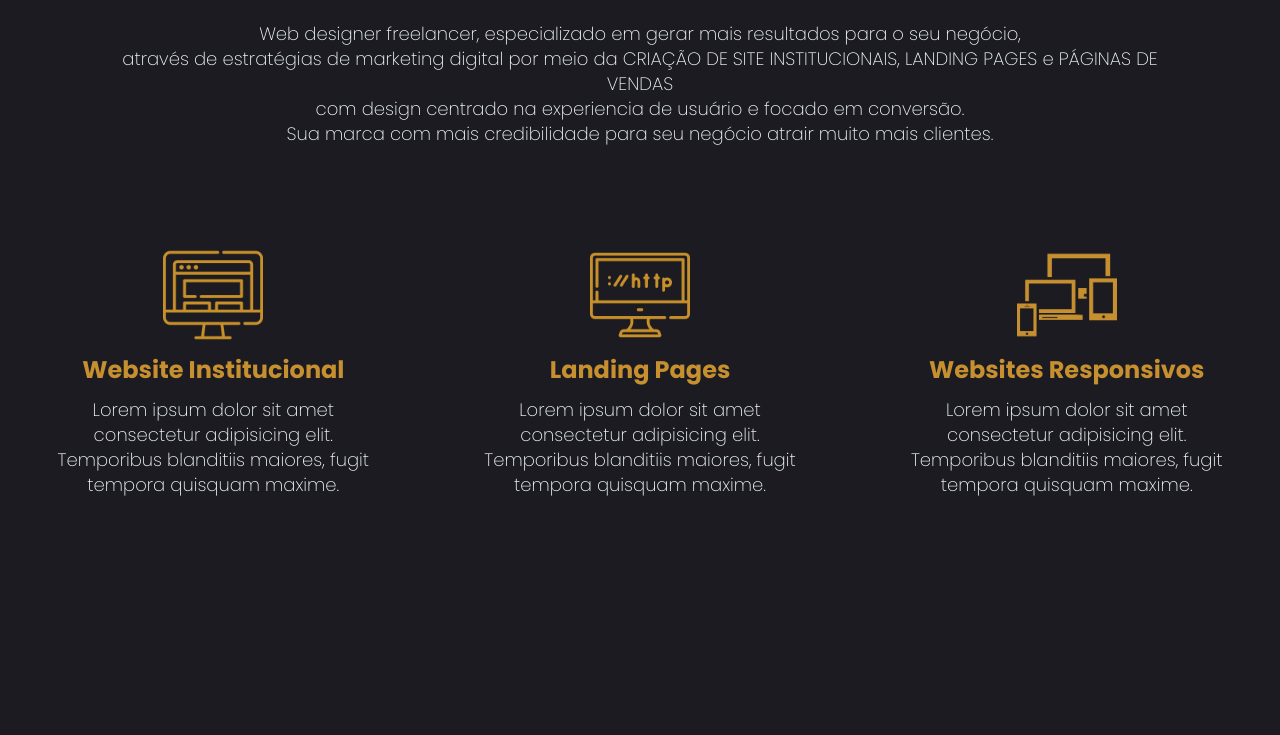
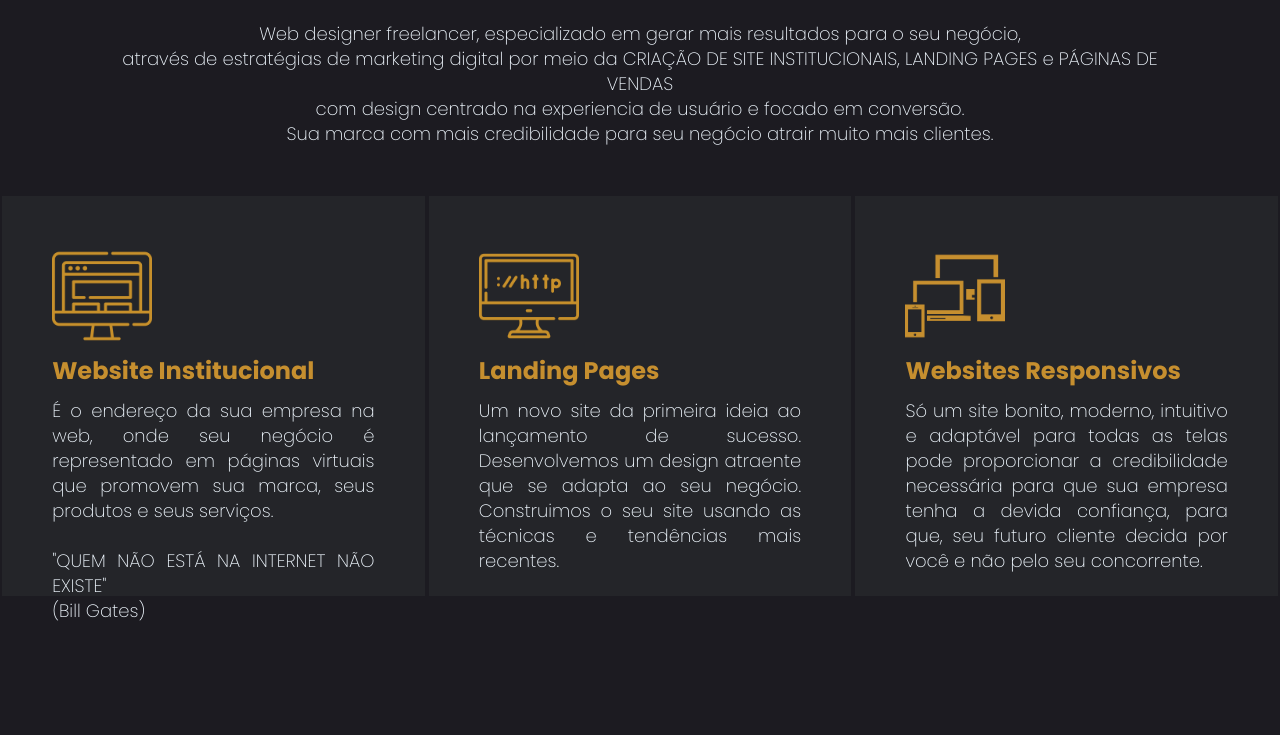
Before and after one commit to HenriqueTeixeira1977/site-portifolio, a PHP site: page / in a window 1280 px wide. Shown: the part 879-1614 px from the top of the page. Run offline with PHP 8.4, Linux system fonts and the light colour scheme.

Commit message:
Atualizacao111220221546

```diff
--- a/css/style.css
+++ b/css/style.css
@@ -196,18 +196,46 @@ main{
     align-items: center;
     flex-direction: row;
     width: 100%;
+    height: 600px;
+    margin: 30 auto;
+    /*position: absolute;*/
+
+}
+.card1 {
+    width: 33%;
     height: 400px;
-    margin: 0 auto;
-}
-.card {
     display: block;
     flex-direction: column;
     align-items: center;
     justify-content: center;
-    margin: auto;
-    padding: 0px 50px;
-    text-align: center;
-    /*background-color: brown;*/
+    margin: 0 auto;
+    padding: 50px 50px;
+    text-align: justify;
+    background-color: #242529;
+}
+.card2 {
+    width: 33%;
+    height: 400px;
+    display: block;
+    flex-direction: column;
+    align-items: center;
+    justify-content: center;
+    margin: 0 auto;
+    padding: 50px 50px;
+    text-align: justify;
+    background-color: #242529;
+}
+.card3 {
+    width: 33%;
+    height: 400px;
+    display: block;
+    flex-direction: column;
+    align-items: center;
+    justify-content: center;
+    margin: 0 auto;
+    padding: 50px 50px;
+    text-align: justify;
+    background-color: #242529;
 }
 .cards h3 {
     font-size: 24px;
--- a/index.html
+++ b/index.html
@@ -7,16 +7,16 @@
     <title>Henrique Teixeira WebDeveloper</title>
 
     <link rel="stylesheet" href="css/style.css">
-
+    <link rel="stylesheet" href="https://cdnjs.cloudflare.com/ajax/libs/font-awesome/4.7.0/css/font-awesome.min.css">
 </head>
 <body>
-    <header id="inicio">
+    <header id="header">
         <div class="logo">
             <h1><a id="a-logo" href="#inicio">HenriqueTeixeira</br>WebDeveloper</a></h1>
         </div>
         <nav>
             <ul>
-                <a href="#home"><li>Inicio</li></a>
+                <a href="#inicio"><li>Inicio</li></a>
                 <a href="#sobre"><li>Sobre</li></a>
                 <a href="#portifolio"><li>Portifolio</li></a>
                 <a href="#contato"><li>Contato</li></a>
@@ -26,8 +26,8 @@
     </header>
 
     <main>
-        <div class="home" id="home">
-            <aside id="home">
+        <div class="home" id="inicio">
+            <aside id="inicio">
                 <h2><span>Criando</br>Sites</span></h2>
                 <h2>Gerando</br>Resultados</h2></br>
                 <p>Criação de Sites Personalizados e Otimizados para todos os dispositivos.</br>
@@ -50,20 +50,24 @@
                 </p></br>
             </div>
             <div class="cards">
-                <div class="card">
+                <div class="card1">
                     <img id="produto1" src="img/website-institucional.png" width="100px" height="100px" alt="Website Institucional">
                     <h3>Website Institucional</h3>
-                    <p>Lorem ipsum dolor sit amet consectetur adipisicing elit. Temporibus blanditiis maiores, fugit tempora quisquam maxime.</p>
+                    <p>É o endereço da sua empresa na web, onde seu negócio é representado em páginas virtuais que promovem sua marca, seus produtos e seus serviços.</br>
+                    </br>"QUEM NÃO ESTÁ NA INTERNET NÃO EXISTE" </br>(Bill Gates)
+                    </p>
                 </div>
-                <div class="card">
+                <div class="card2">
                     <img id="produto2" src="img/website.png" width="100px" height="100px" alt="Landing Pages">
                     <h3>Landing Pages</h3>
-                    <p>Lorem ipsum dolor sit amet consectetur adipisicing elit. Temporibus blanditiis maiores, fugit tempora quisquam maxime.</p>
+                    <p> Um novo site da primeira ideia ao lançamento de sucesso. Desenvolvemos um design atraente que se adapta ao seu negócio.
+                        Construimos o seu site usando as técnicas e tendências mais recentes.</p>
                 </div>
-                <div class="card">
+                <div class="card3">
                     <img id="produto3" src="img/responsivo.png" width="100px" height="100px" alt="Sites Responsivos">
                     <h3>Websites Responsivos</h3>
-                    <p>Lorem ipsum dolor sit amet consectetur adipisicing elit. Temporibus blanditiis maiores, fugit tempora quisquam maxime.</p>
+                    <p>Só um site bonito, moderno, intuitivo e adaptável para todas as telas pode proporcionar a credibilidade necessária para que
+                        sua empresa tenha a devida confiança, para que, seu futuro cliente decida por você e não pelo seu concorrente.</p>
                 </div>
             </div>
         </div>
@@ -110,8 +114,9 @@
             </article>
             <div class="p-port">
                 <p>
-                    Lorem ipsum dolor sit amet consectetur adipisicing elit.</br>
-                    Laboriosam sequi dolor a minima, accusamus suscipit.
+                    Conheça um pouco dos meus trabalhos..</br>
+                    Você pode clicar nas imagens e ir direto para os sites criados por nós...</br>
+
                     </br></br>
                 </p>
                 <button class="btn"> <a href="http://bit.ly/WhatsAppHDTBusiness">Saiba Mais</a></button>
@@ -127,9 +132,18 @@
                     contato@heriqueteixeiraoficial.com.br</br></br>
                     </br></br>
                 </p>
+                <div class="redes">
+                    <a href="https://www.facebook.com/HenriqueTeixeiraOfficial/" class="btn-redes" target="_blank"><i class="fa fa-facebook-official"></i></a>
+                    <a href="https://www.instagram.com/htwebsitesbuilder/" class="btn-redes" target="_blank"><i class="fa fa-instagram"></i></a>
+                    <a href="https://bit.ly/HenriqueTeixeiraFrontEnd" class="btn-redes" target="_blank"><i class="fa fa-whatsapp"></i></a>
+                    <a href="https://www.linkedin.com/in/henriqueteixeiraoficial/" class="btn-redes" target="_blank"><i class="fa fa-linkedin"></i></a>
+                    <a href="https://github.com/HenriqueTeixeira1977" class="btn-redes" target="_blank"><i class="fa fa-github"></i></a>
+
+                </div>
             </aside>
             <article>
-                <iframe src="https://www.google.com/maps/embed?pb=!1m18!1m12!1m3!1d3674.3414553353873!2d-47.051787884405435!3d-22.93764864474109!2m3!1f0!2f0!3f0!3m2!1i1024!2i768!4f13.1!3m3!1m2!1s0x94c8cecf0cf21be7%3A0x548c0134bab01dbd!2sShopping%20Prado%20Boulevard!5e0!3m2!1spt-BR!2sbr!4v1670694894284!5m2!1spt-BR!2sbr" width="500" height="300"" style="border: 5px;" border-radius="50px" allowfullscreen="" loading="lazy" referrerpolicy="no-referrer-when-downgrade"></iframe>
+                <iframe src="https://www.google.com/maps/embed?pb=!1m18!1m12!1m3!1d3674.3414553353873!2d-47.051787884405435!3d-22.93764864474109!2m3!1f0!2f0!3f0!3m2!1i1024!2i768!4f13.1!3m3!1m2!1s0x94c8cecf0cf21be7%3A0x548c0134bab01dbd!2sShopping%20Prado%20Boulevard!5e0!3m2!1spt-BR!2sbr!4v1670694894284!5m2!1spt-BR!2sbr"
+                width="700" height="500"" style="border: 5px;" allowfullscreen="" loading="lazy" referrerpolicy="no-referrer-when-downgrade"></iframe>
            </article>
         </div>
 
```
Also changed, not shown: other parts of css/style.css (+44 -5 lines).
